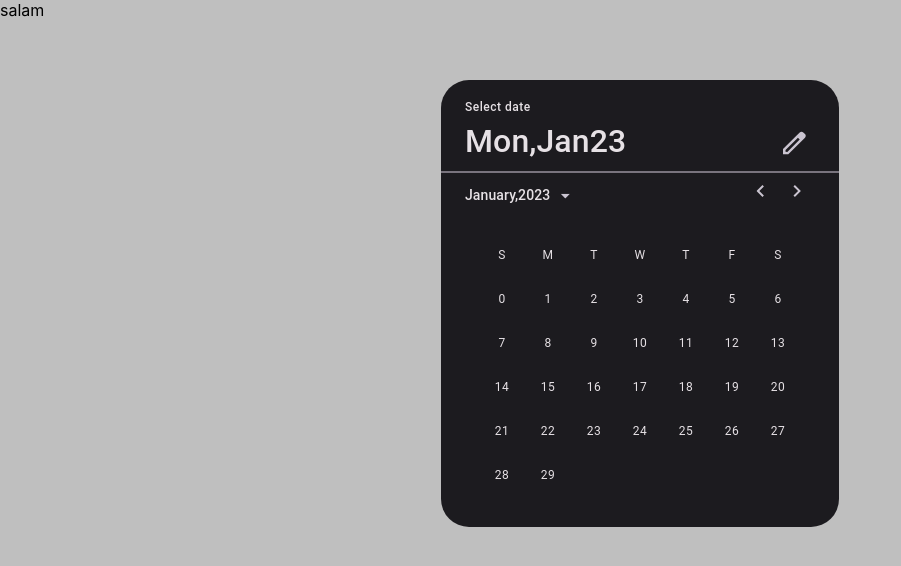
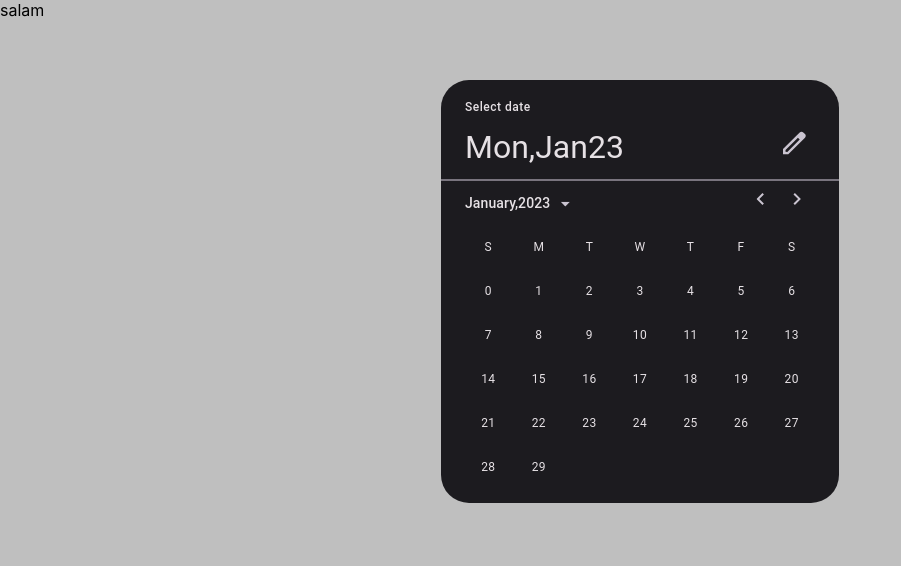
Before and after one commit to Ztanha/react-date-picker-material, a React (Create React App) app: page / in a window 1280 px wide. Shown: the top 566 px of the page, without its empty margins (0-901 px from the left). Built offline with nearby package versions, Linux system fonts and the light colour scheme.

Commit message:
Change calendar header font-size

```diff
--- a/src/components/datePicker/DatePicker.js
+++ b/src/components/datePicker/DatePicker.js
@@ -24,8 +24,9 @@ function ActualDatePicker(props) {
         },
         calGrids:{
            color:colors.onSurface,
-
-
+        },
+        calHeader:{
+            color:colors.onSurface,
         }
     }
     let date = new Date();
@@ -45,9 +46,9 @@ function ActualDatePicker(props) {
                 { mode === 'days'
 
                     ? <div className="calendar">
-                        <div className="calendar-header">
+                        <div className="calendar-header" >
                             <label>{ props.title || 'Select date' }</label>
-                            <div className="header-date grid-order" style={{ color:colors.onSurface,fontSize:'2em' }}>
+                            <div className="header-date grid-order" style={styles.calHeader} >
                                 { weekday[ date.getDay() ] },
                                 { month[ date.getMonth() ].slice(0,3) }
                                 { date.getDate() }
--- a/src/components/datePicker/datePicker.scss
+++ b/src/components/datePicker/datePicker.scss
@@ -1,11 +1,12 @@
 @import "../../../src/App";
 .DatePicker{
+  //width: 304px;
   .calendar-header label{
     @include font-label-medium;
   }
   //height: 280px;
   .header-date{
-    @include font-label-large;
+    @include font-headline-large;
     padding:.5em 0;
     align-self: center;
     svg{
@@ -54,7 +55,6 @@
   }
   .days{
     //width: 100%;
-    padding:1em;
 
     .days-grid{
       min-width: 304px;
```
